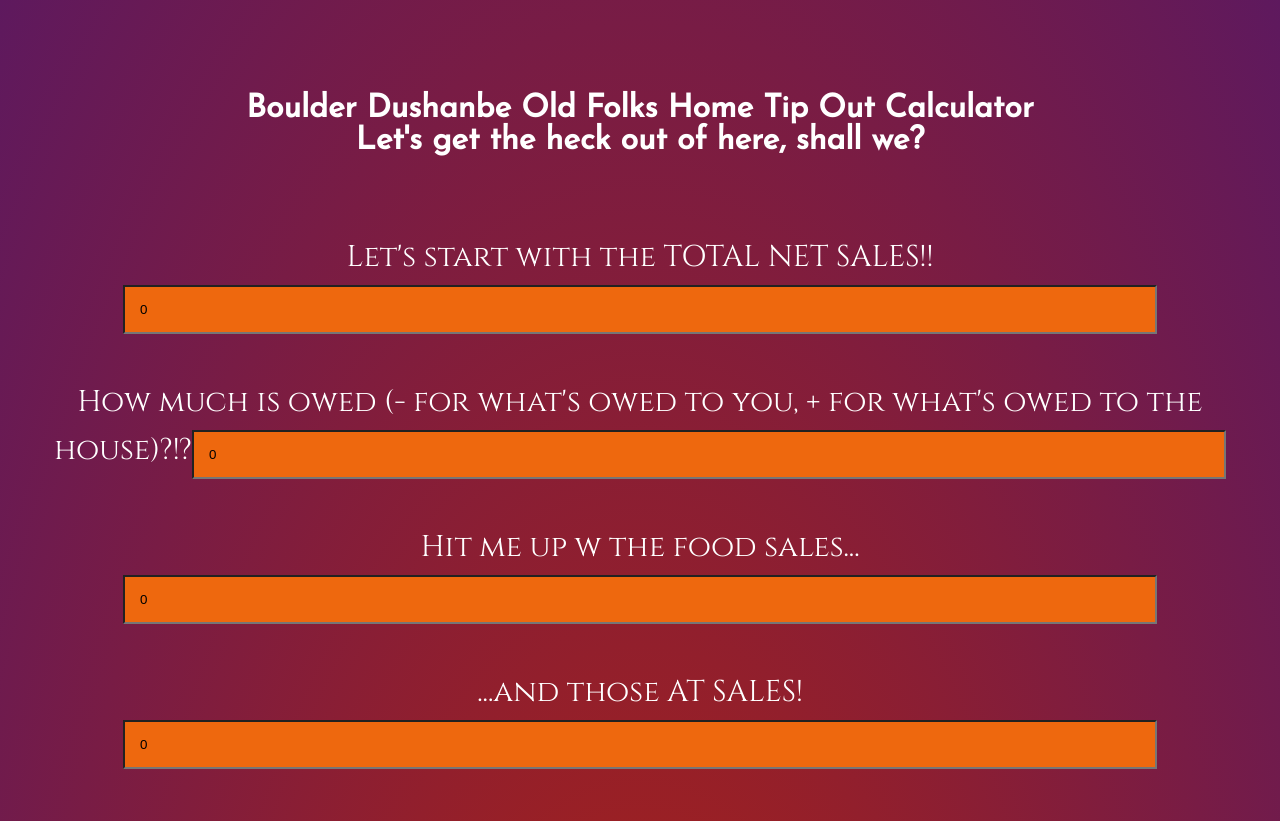
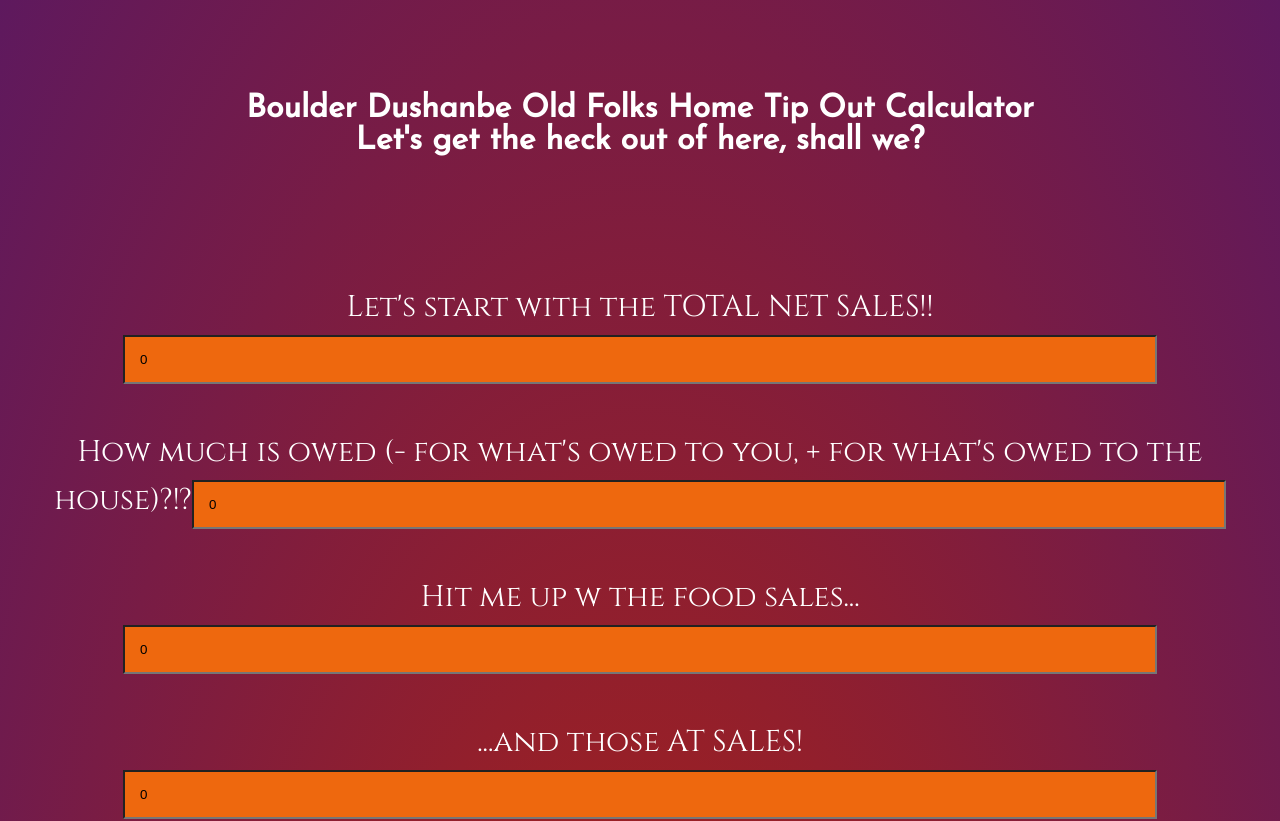
Before and after one commit to mountainguy76935/tip_out_calc, a React (Create React App) app: page / in a window 1280 px wide. Shown: the top 821 px of the page. Built offline with nearby package versions, Linux system fonts and the light colour scheme.

Commit message:
still not working

```diff
--- a/src/components/Inputs/inputs.styles.css
+++ b/src/components/Inputs/inputs.styles.css
@@ -40,7 +40,7 @@ form {
 .amounts {
     font-family: 'Cinzel', serif;
     position: sticky;
-    padding-top: 50px;
+    padding-top: 100px;
     display: flex;
     flex-direction: column;
 }
```
